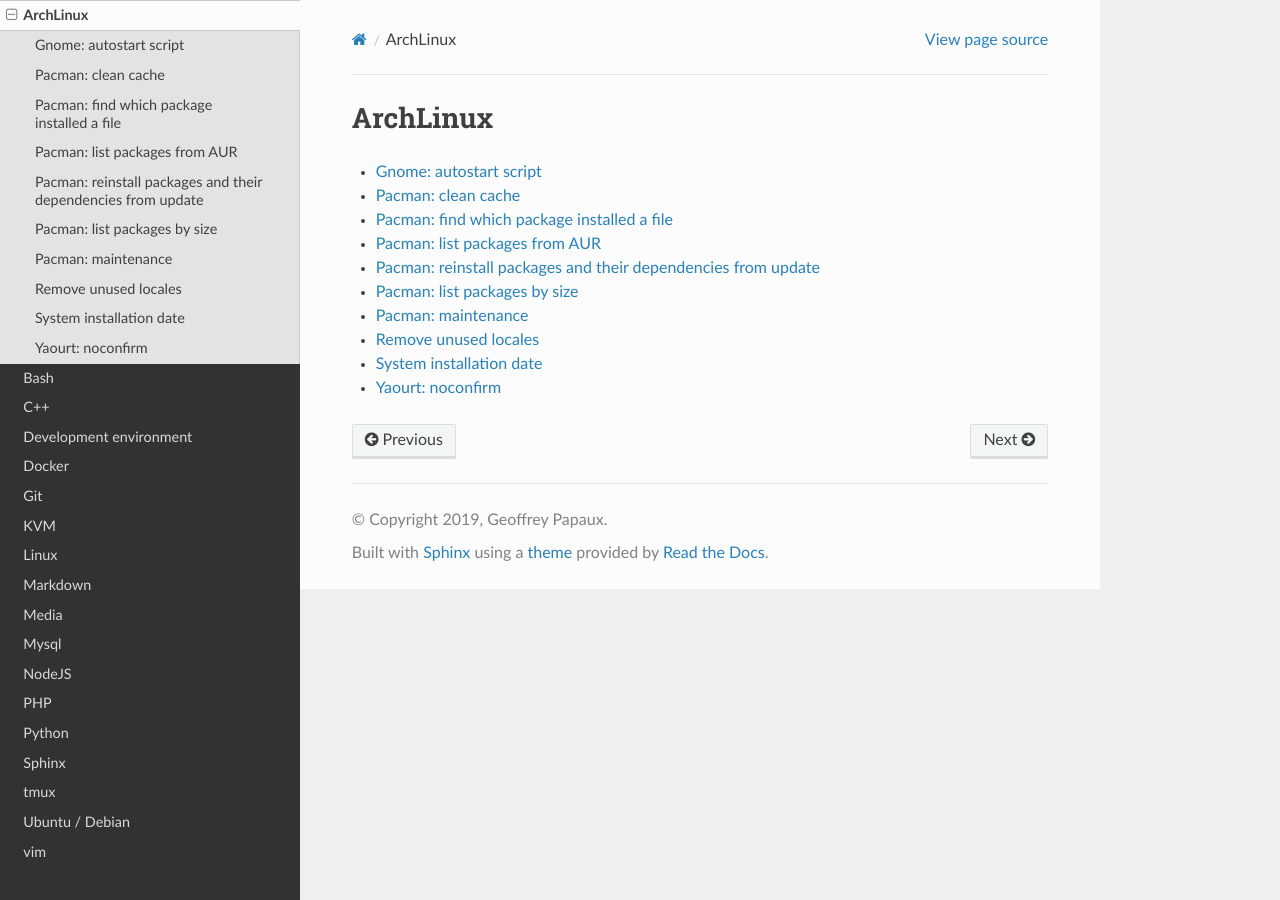
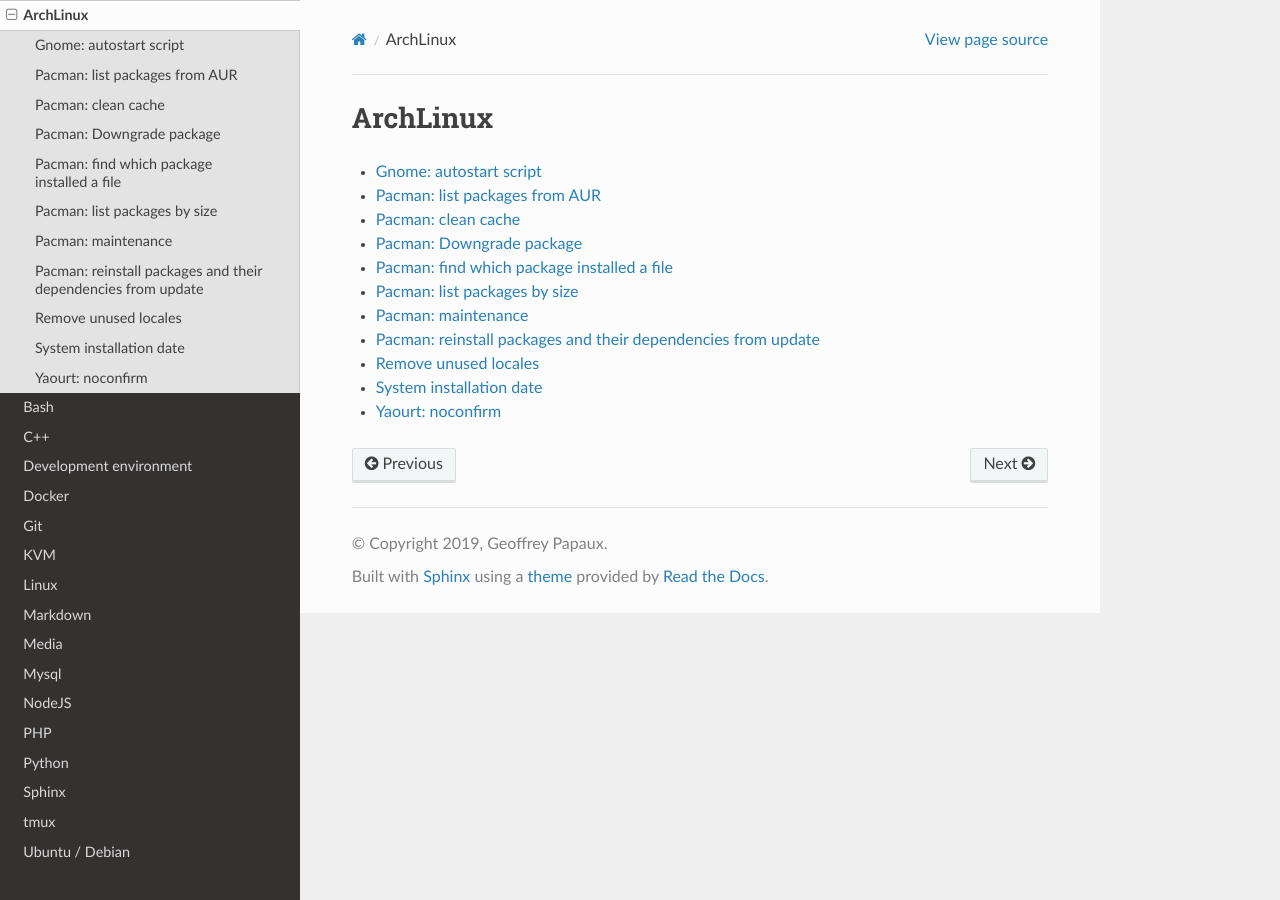
Before and after one commit to papaux/til, a Sphinx documentation site: the page built from source/archlinux/_.rst, in a window 1280 px wide. Built offline with Sphinx 7.4.7 and the Read the Docs theme 2.0.0, drawn with Linux system fonts in a browser that asks for light colours.

Commit message:
archlinux: downgrade package

```diff
--- a/source/archlinux/_.rst
+++ b/source/archlinux/_.rst
@@ -6,12 +6,13 @@
    :maxdepth: 3
 
    gnome-autostart-script.rst
+   pacman-aur-packages-list.rst
    pacman-clean-cache.rst
+   pacman-downgrade-package.rst
    pacman-find-which-package-installed-file.rst
-   pacman-aur-packages-list.rst
-   pacman-reinstall-with-deps.rst
    pacman-list-packages-by-size.rst
    pacman-maintenance.rst
+   pacman-reinstall-with-deps.rst
    remove-unused-locales.rst
    system-installation-date.rst
    yaourt-noconfirm.rst
--- a/source/index.rst
+++ b/source/index.rst
@@ -5,7 +5,7 @@
 
 Some entries are not *concise write-ups* but long true articles or *cheatsheets*, with a lot of commands / option for specific applications.
 
-There are 63 TILs in this repository! Enjoy!
+There are 64 TILs in this repository! Enjoy!
 
 .. toctree::
    :maxdepth: 1
```
Also changed, not shown: source/archlinux/pacman-downgrade-package.rst (added, +14 -0 lines).
